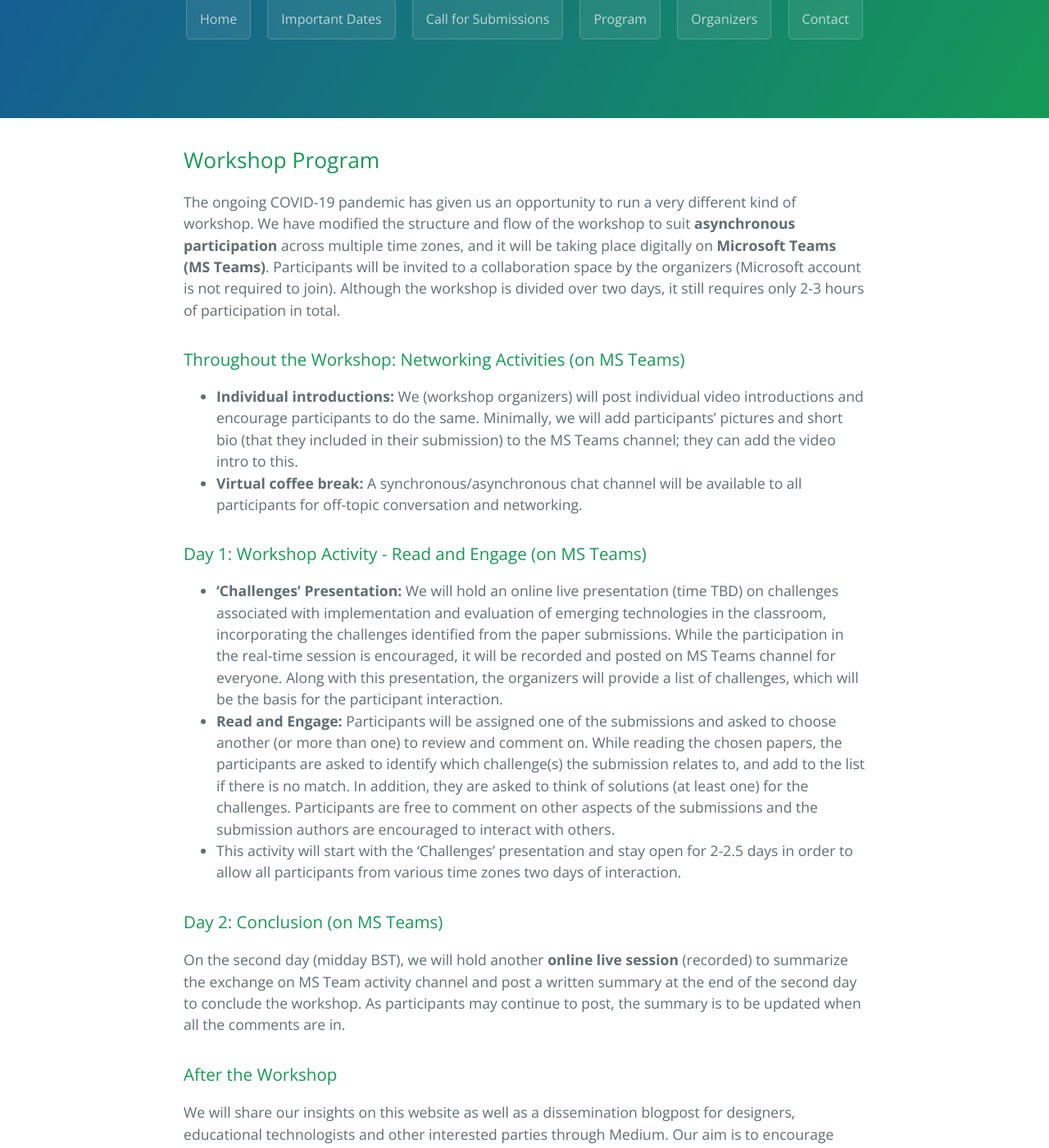
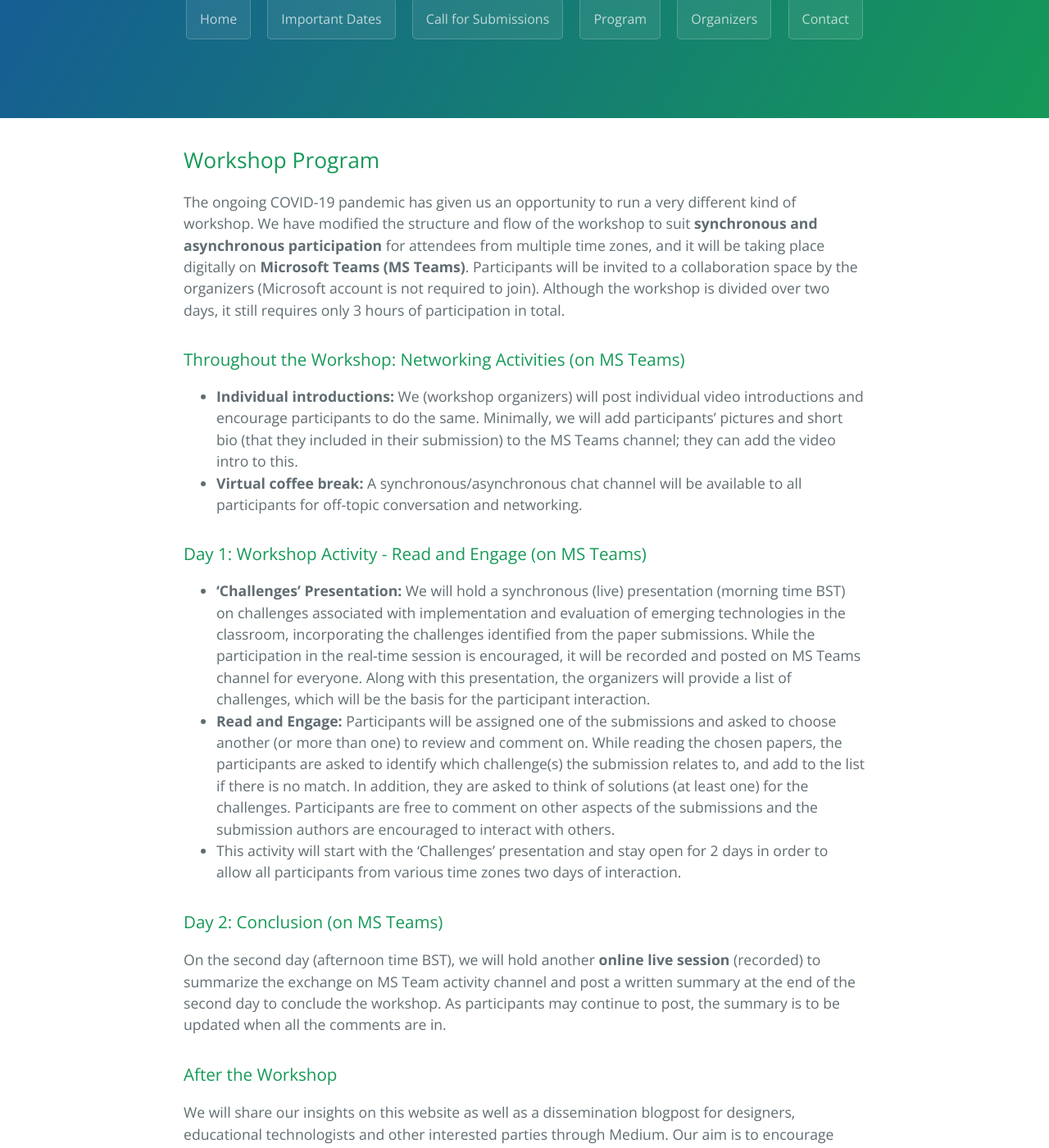
Before and after one commit to sabaci/EdTechEvalWS, a Jekyll site: the page built from program.md, in a window 1280 px wide and 1400 px high, scrolled down 239 px. Shown: the whole window at 82% size. Built offline with Jekyll 4.4.1, drawn with Linux system fonts in a browser that asks for light colours; our own code applies the rules of GitHub Pages for plain Markdown files.

Commit message:
Update program.md

```diff
--- a/program.md
+++ b/program.md
@@ -1,17 +1,17 @@
 ## Workshop Program
-The ongoing COVID-19 pandemic has given us an opportunity to run a very different kind of workshop. We have modified the structure and flow of the workshop to suit **asynchronous participation** across multiple time zones, and it will be taking place digitally on **Microsoft Teams (MS Teams)**. Participants will be invited to a collaboration space by the organizers (Microsoft account is not required to join). Although the workshop is divided over two days, it still requires only 2-3 hours of participation in total.
+The ongoing COVID-19 pandemic has given us an opportunity to run a very different kind of workshop. We have modified the structure and flow of the workshop to suit **synchronous and asynchronous participation** for attendees from multiple time zones, and it will be taking place digitally on **Microsoft Teams (MS Teams)**. Participants will be invited to a collaboration space by the organizers (Microsoft account is not required to join). Although the workshop is divided over two days, it still requires only 3 hours of participation in total.
 
 ### Throughout the Workshop: Networking Activities (on MS Teams)
 - **Individual introductions:** We (workshop organizers) will post individual video introductions and encourage participants to do the same. Minimally, we will add participants' pictures and short bio (that they included in their submission) to the MS Teams channel; they can add the video intro to this.
 - **Virtual coffee break:** A synchronous/asynchronous chat channel will be available to all participants for off-topic conversation and networking.
 
 ### Day 1: Workshop Activity - Read and Engage (on MS Teams)
-- **‘Challenges’ Presentation:** We will hold an online live presentation (time TBD) on challenges associated with implementation and evaluation of emerging technologies in the classroom, incorporating the challenges identified from the paper submissions. While the participation in the real-time session is encouraged, it will be recorded and posted on MS Teams channel for everyone. Along with this presentation, the organizers will provide a list of challenges, which will be the basis for the participant interaction.
+- **‘Challenges’ Presentation:** We will hold a synchronous (live) presentation (morning time BST) on challenges associated with implementation and evaluation of emerging technologies in the classroom, incorporating the challenges identified from the paper submissions. While the participation in the real-time session is encouraged, it will be recorded and posted on MS Teams channel for everyone. Along with this presentation, the organizers will provide a list of challenges, which will be the basis for the participant interaction.
 - **Read and Engage:** Participants will be assigned one of the submissions and asked to choose another (or more than one) to review and comment on. While reading the chosen papers, the participants are asked to identify which challenge(s) the submission relates to, and add to the list if there is no match. In addition, they are asked to think of solutions (at least one) for the challenges. Participants are free to comment on other aspects of the submissions and the submission authors are encouraged to interact with others.
-- This activity will start with the ‘Challenges’ presentation and stay open for 2-2.5 days in order to allow all participants from various time zones two days of interaction.
+- This activity will start with the ‘Challenges’ presentation and stay open for 2 days in order to allow all participants from various time zones two days of interaction.
 
 ### Day 2: Conclusion (on MS Teams)
-On the second day (midday BST), we will hold another **online live session** (recorded) to summarize the exchange on MS Team activity channel and post a written summary at the end of the second day to conclude the workshop. As participants may continue to post, the summary is to be updated when all the comments are in.
+On the second day (afternoon time BST), we will hold another **online live session** (recorded) to summarize the exchange on MS Team activity channel and post a written summary at the end of the second day to conclude the workshop. As participants may continue to post, the summary is to be updated when all the comments are in.
 
 ### After the Workshop
 We will share our insights on this website as well as a dissemination blogpost for designers, educational technologists and other interested parties through Medium. Our aim is to encourage participants to collaboratively write research papers about the themes discussed during the workshop. This workshop will be followed by at least one journal article, and an activity that will be dedicated to building new collaborations, both new projects and publications comparing case-studies.
```
